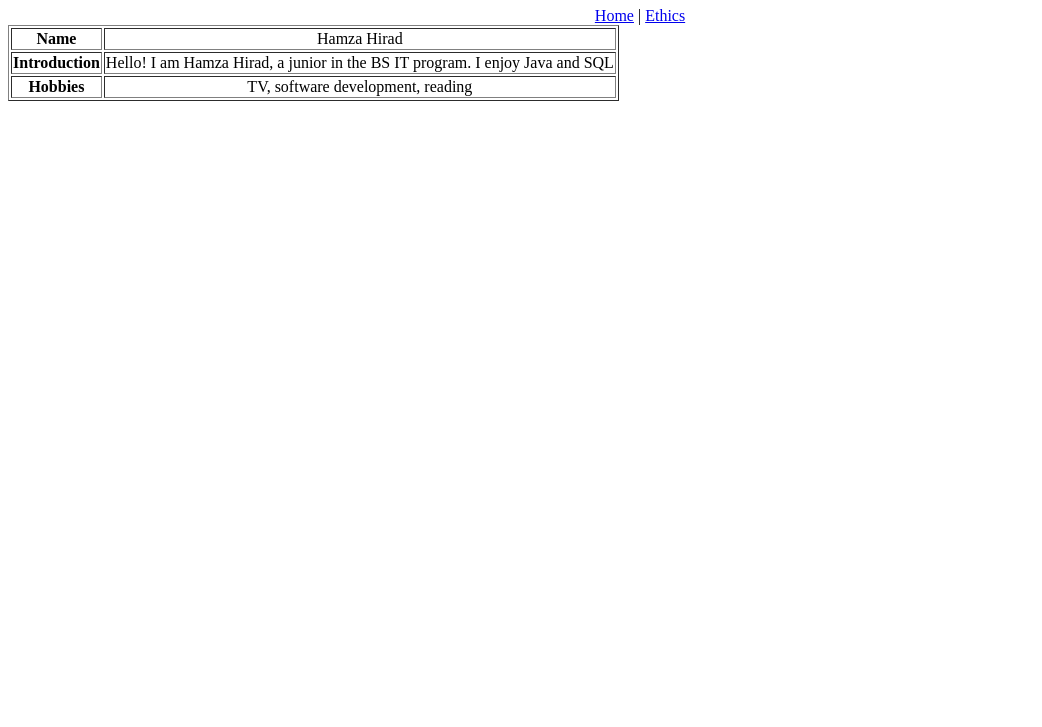
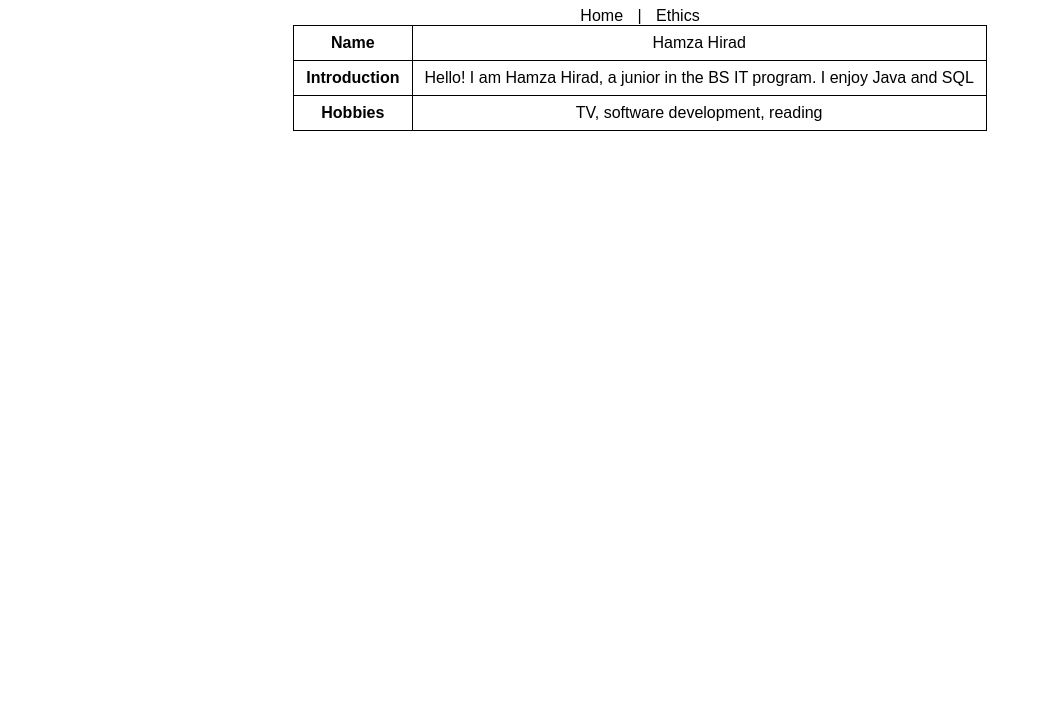
Before and after one commit to hamzahd4/hamzahd4.github.io, a plain HTML site: page index.html in a window 1280 px wide. Shown: the part 73-800 px from the top of the page, without its empty margins (0-1042 px from the left). Drawn offline with Linux system fonts and the light colour scheme.

Commit message:
Update index.html

```diff
--- a/index.html
+++ b/index.html
@@ -2,6 +2,25 @@
 <html>
 <head>
   <title>Hamza Hirad's GitHub page</title>
+ <style>
+    body {
+      text-align: center;
+      font-family: Arial, sans-serif;
+    }
+    table {
+      margin: auto;
+      border-collapse: collapse;
+    }
+    th, td {
+      border: 1px solid black;
+      padding: 8px 12px;
+    }
+    nav a {
+      margin: 0 10px;
+      text-decoration: none;
+      color: black;
+    }
+  </style>
 </head>
 <body>
 <h1>
```
